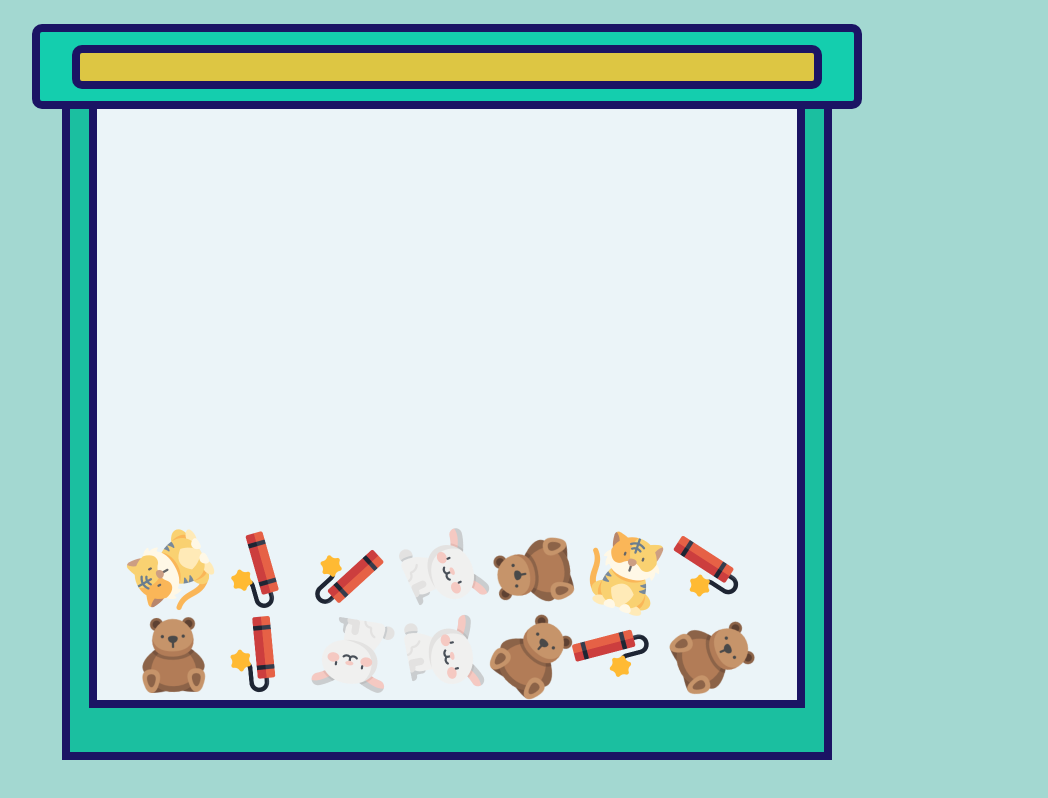
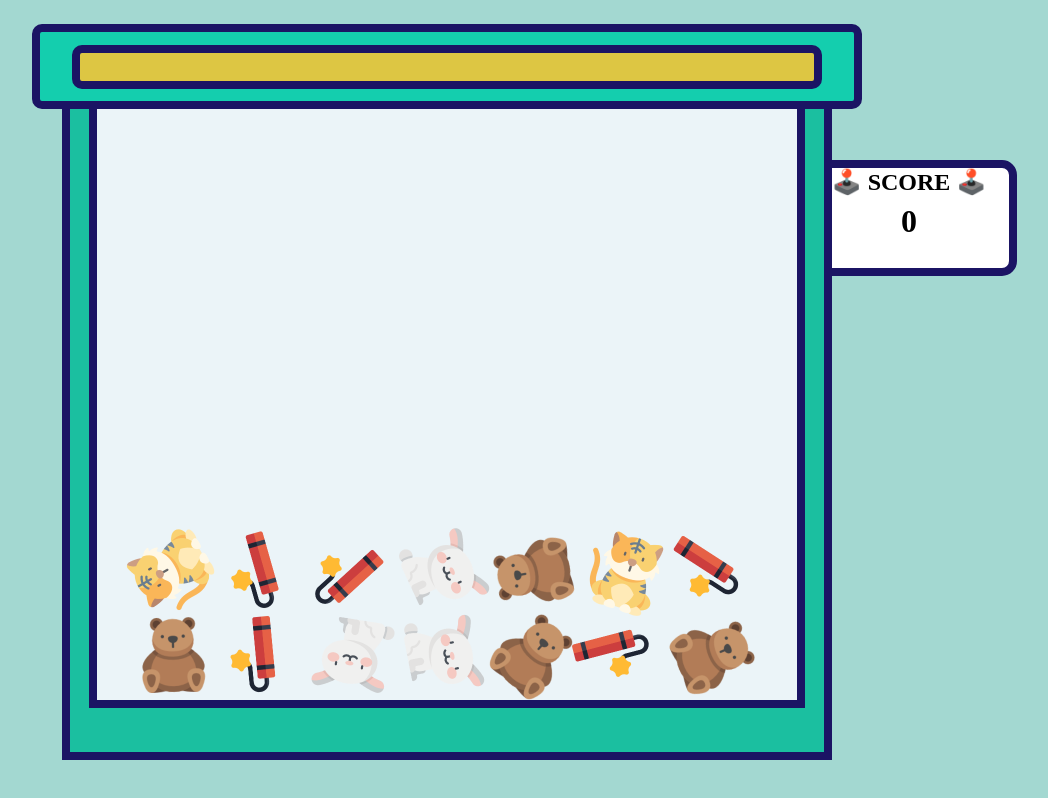
Before and after one commit to ji-silver/claw-machine-game, a website: page index.html in a window 1280 px wide. Shown: the whole page, without its empty margins (193-1241 px from the left). Drawn offline with Linux system fonts and the light colour scheme.

Commit message:
Feat: 점수판 등록

```diff
--- a/index.css
+++ b/index.css
@@ -8,6 +8,7 @@
 body {
     height: 100vh;
     background-color: #a3d8d1;
+    position: relative;
 }
 
 #canvas {
@@ -44,6 +45,25 @@ body {
     border: 8px solid #1b1464;
 
 }
+
+.score {
+    background-color: #fff;
+    width: 200px;
+    height: 100px;
+    position: absolute;
+    top: 20%;
+    right: 0;
+    margin-right: 70px;
+    border-radius: 15px;
+    border: 8px solid #1b1464;
+    box-sizing: content-box;
+    text-align: center;
+}
+
+.score_point {
+    line-height: 50px;
+}
+
 
 .timer-wrapper {
     position: relative;
--- a/index.html
+++ b/index.html
@@ -19,6 +19,10 @@
         <canvas id="canvas" width="1400" height="1200"></canvas>
     </div>
     <div class="game-back"></div>
+    <div class="score">
+        <h2 class="score__title">🕹️ SCORE 🕹️</h2>
+        <h1 class="score_point">0</h1>
+    </div>
     <script src="index.js"></script>
 </body>
 
```
